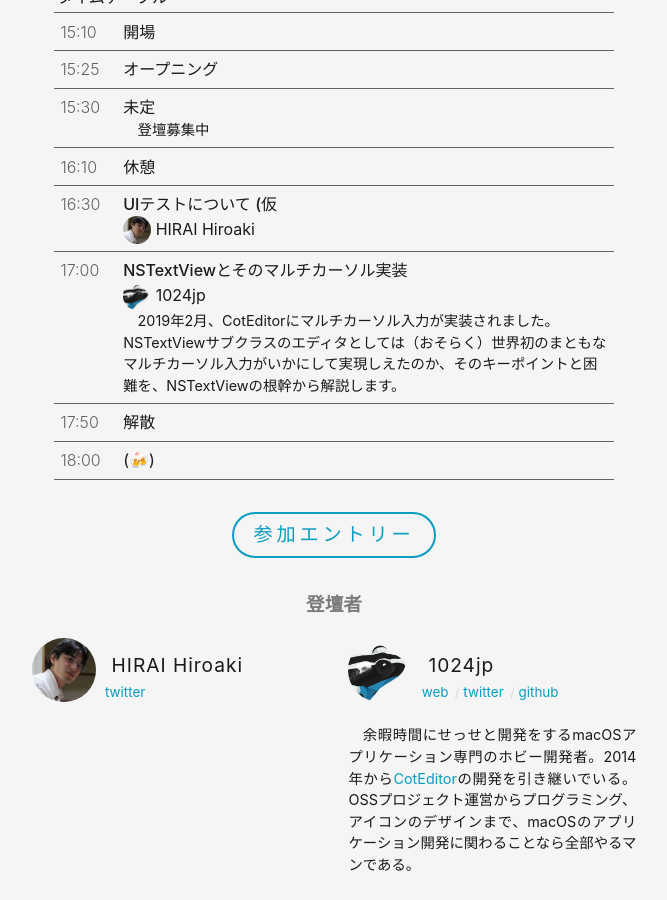
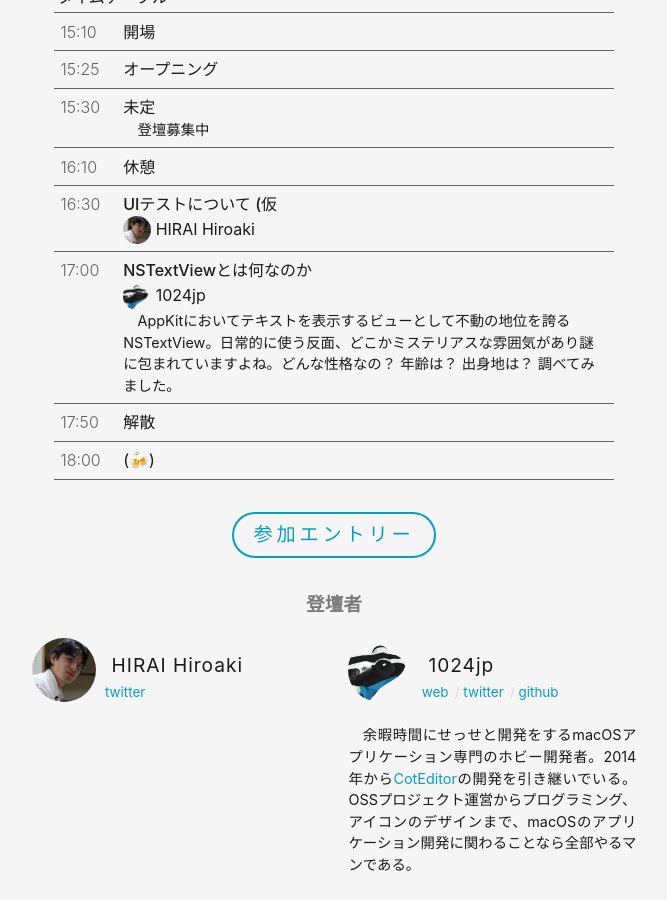
Before and after one commit to macOS-native/macos-native.github.io, a Jekyll site: the page built from index.md, in a window 1280 px wide and 900 px high, scrolled down 820 px. Shown: the whole window, without its empty margins (306-973 px from the left). Built offline with Jekyll 4.4.1, drawn with Linux system fonts in a browser that asks for light colours.

Commit message:
Update 1024jp’s talk description for 05

```diff
--- a/_data/events.yml
+++ b/_data/events.yml
@@ -22,11 +22,11 @@ symposium_05:
         name: HIRAI Hiroaki
         avatar: HIRAI_Hiroaki
     - time: "17:00"
-      title: "NSTextViewとそのマルチカーソル実装"
+      title: "NSTextViewとは何なのか"
       presenter:
         name: 1024jp
         avatar: 1024jp
-      description: 2019年2月、CotEditorにマルチカーソル入力が実装されました。NSTextViewサブクラスのエディタとしては（おそらく）世界初のまともなマルチカーソル入力がいかにして実現しえたのか、そのキーポイントと困難を、NSTextViewの根幹から解説します。
+      description: AppKitにおいてテキストを表示するビューとして不動の地位を誇るNSTextView。日常的に使う反面、どこかミステリアスな雰囲気があり謎に包まれていますよね。どんな性格なの？ 年齢は？ 出身地は？ 調べてみました。
     - time: "17:50"
       title: "解散"
     - time: "18:00"
```
